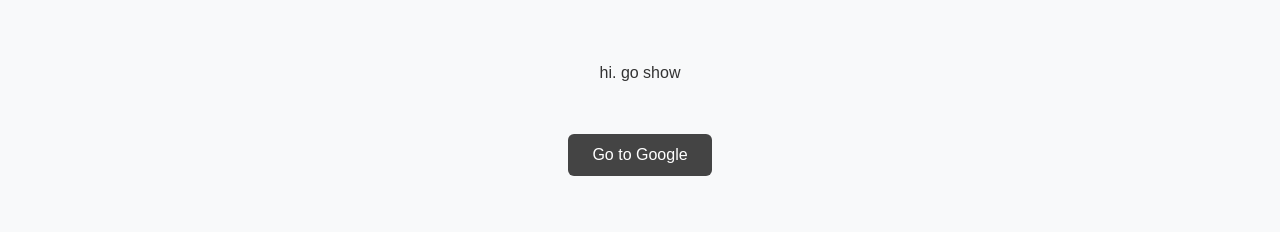
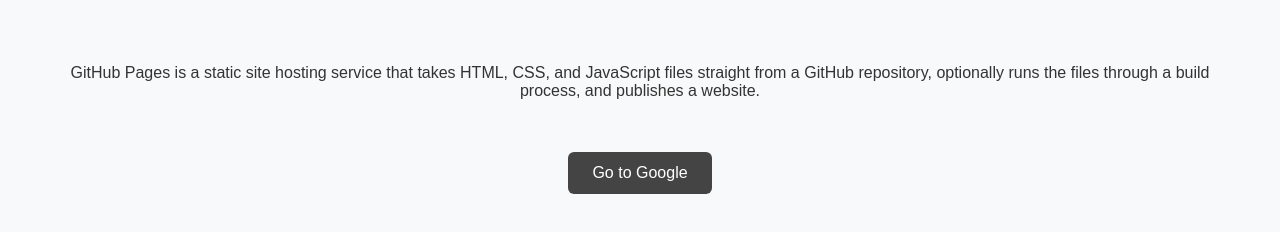
Before and after one commit to goo-show/new, a plain HTML site: page index.html in a window 1280 px wide. Drawn offline with Linux system fonts and the light colour scheme.

Commit message:
Update index.html

```diff
--- a/index.html
+++ b/index.html
@@ -1,11 +1,11 @@
 <!DOCTYPE html>
 <html>
   <head>
-    <title>hi. go show</title>
+    <title>GitHub Pages Test</title>
 
     <!-- Social Preview -->
-    <meta property="og:title" content="hi. go show" />
-    <meta property="og:description" content="hi. go show" />
+    <meta property="og:title" content="GitHub Pages Test" />
+    <meta property="og:description" content="GitHub Pages is a static site hosting service that takes HTML, CSS, and JavaScript files straight from a GitHub repository, optionally runs the files through a build process, and publishes a website." />
     <meta property="og:type" content="website" />
     <meta property="og:url" content="https://testky-lab.github.io/new/" />
     <meta name="twitter:card" content="summary" />
@@ -33,7 +33,7 @@
     </style>
   </head>
   <body>
-    <p>hi. go show</p>
+    <p>GitHub Pages is a static site hosting service that takes HTML, CSS, and JavaScript files straight from a GitHub repository, optionally runs the files through a build process, and publishes a website.</p>
 
     <br><br>
     <button onclick="window.location.href='https://www.google.com'">Go to Google</button>
```
